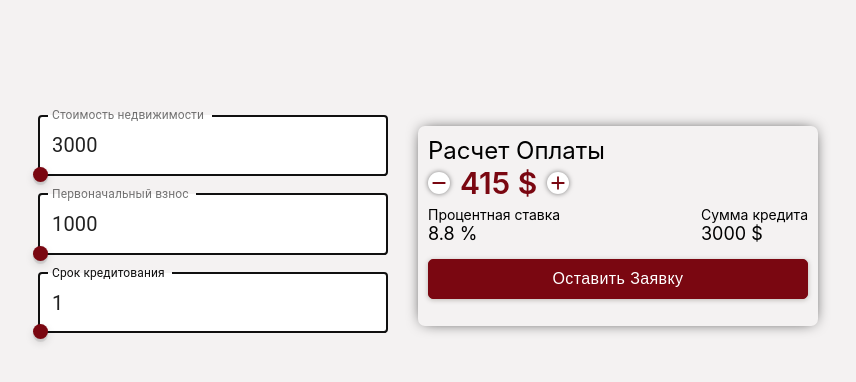
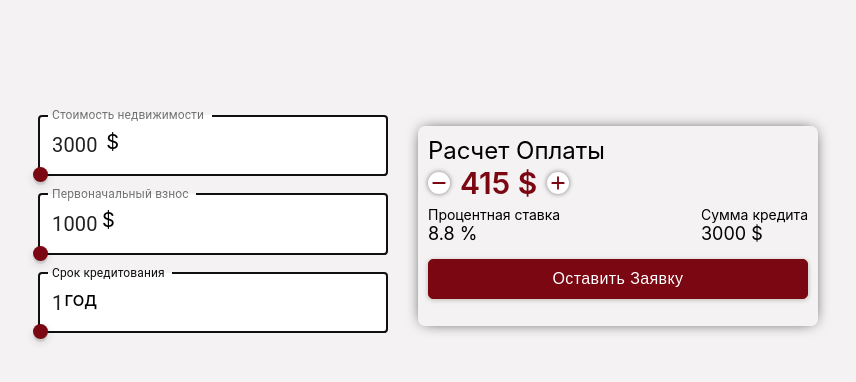
Before and after one commit to AGCakza/atlanta-test, a React (Create React App) app: page / in a window 1280 px wide. Shown: the top 382 px of the page, without its empty margins (152-1008 px from the left). Built offline with nearby package versions, Linux system fonts and the light colour scheme.

Commit message:
one more style fix

```diff
--- a/src/Components/InputField/styled.js
+++ b/src/Components/InputField/styled.js
@@ -63,6 +63,7 @@ const StyledTextField = withStyles({
       '& .MuiOutlinedInput-root': {
         fontSize: 20,
         background: '#fff',
+        zIndex: '-1',
         '& fieldset': {
           borderColor: 'rgb(16, 16, 16)',
           border: '2px solid',
--- a/src/index.css
+++ b/src/index.css
@@ -37,7 +37,7 @@ code {
 .inputfield__label {
   font-size: 20px;
   position: absolute;
-  top: 14px;
+  top: 14.5px;
   left: 18px;
   color: transparent;
   user-select: none;
@@ -45,6 +45,8 @@ code {
 }
 .inputfield__label span {
   color: black;
+  position: absolute;
+  z-index: 2;
 }
 
 .inputfield_input {
```
